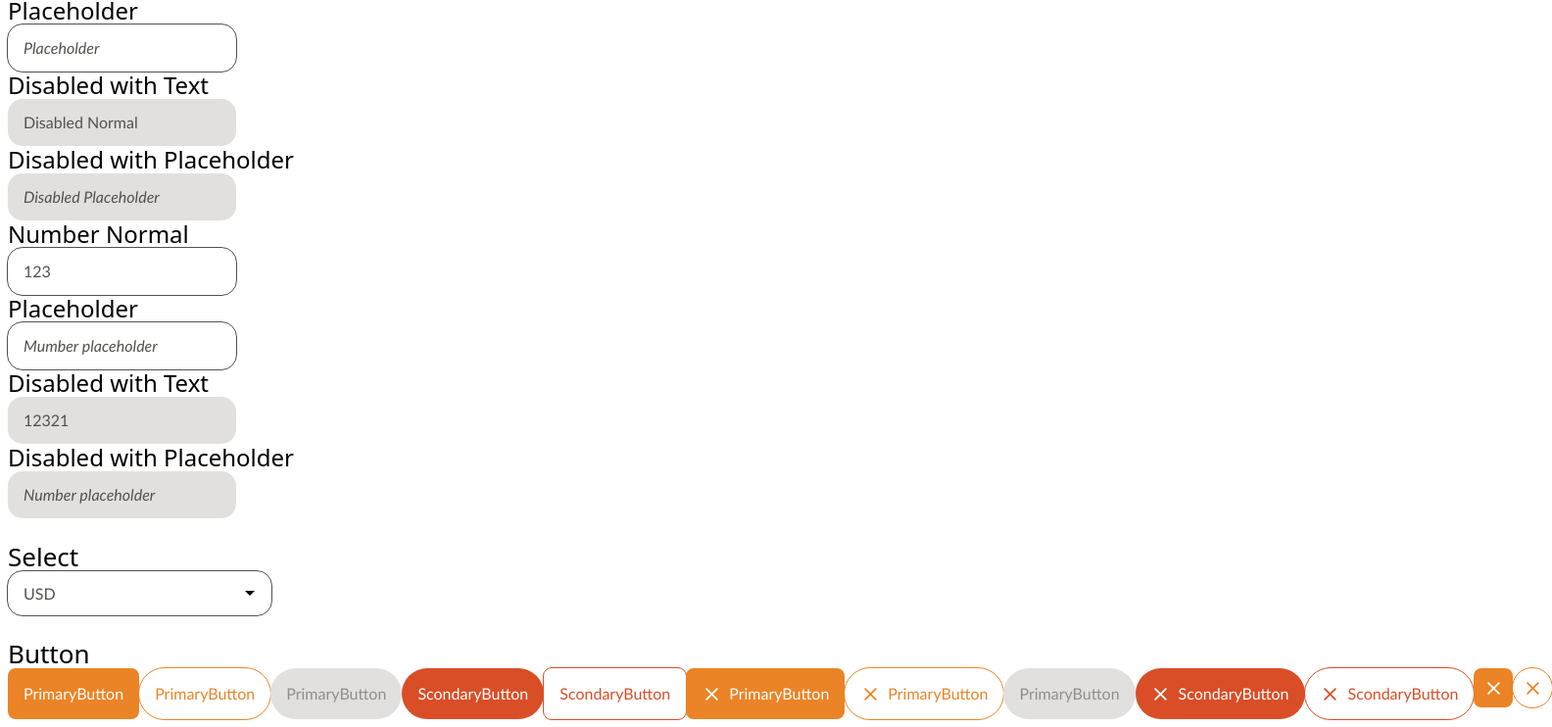
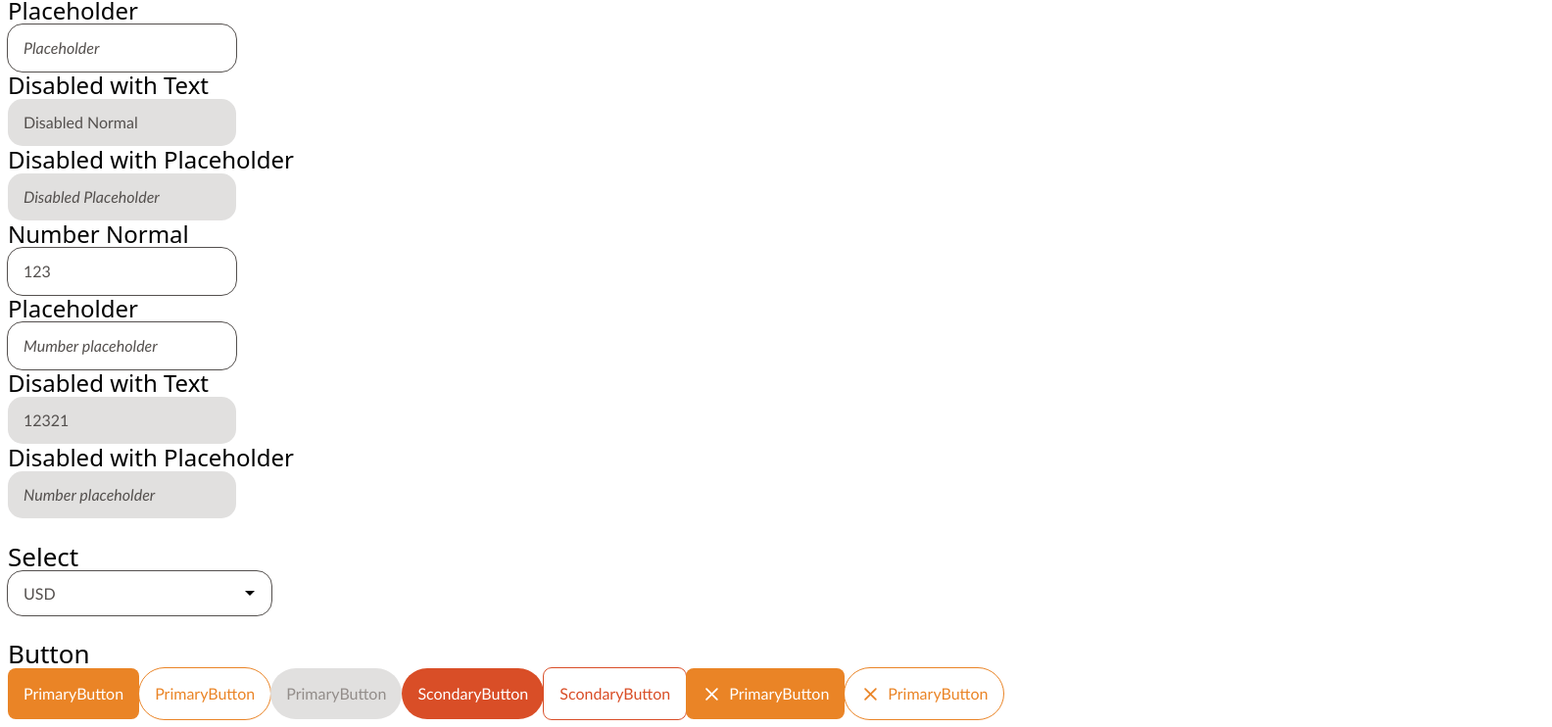
Before and after one commit to Icarus1223/Creato-Nextjs, a Next.js app: page / in a window 1280 px wide. Shown: the part 539-1281 px from the top of the page at 98% size, 1584 px wide, since content can reach past the window. Built offline with nearby package versions, Linux system fonts and the light colour scheme.

Commit message:
Button Com Finished

```diff
--- a/pages/index.tsx
+++ b/pages/index.tsx
@@ -50,16 +50,11 @@ export default function Home() {
       <div className="flex">
         <Button.PrimaryButton value="PrimaryButton" rounded="true"></Button.PrimaryButton>
         <Button.PrimaryButton value="PrimaryButton" outline="true"></Button.PrimaryButton>
-        <Button.PrimaryButton value={"PrimaryButton"} disabled></Button.PrimaryButton>
+        <Button.PrimaryButton value={"PrimaryButton"} disabled onClick={() => alert("test")}></Button.PrimaryButton>
         <Button.SecondaryButton value="ScondaryButton"></Button.SecondaryButton>
         <Button.SecondaryButton value="ScondaryButton" outline="true" rounded="true"></Button.SecondaryButton>
         <Button.PrimaryButton value="PrimaryButton" rounded="true"><Icon icon="close" /></Button.PrimaryButton>
         <Button.PrimaryButton value="PrimaryButton" outline="true"><Icon icon="close" /></Button.PrimaryButton>
-        <Button.PrimaryButton value={"PrimaryButton"} disabled></Button.PrimaryButton>
-        <Button.SecondaryButton value="ScondaryButton"><Icon icon="close" /></Button.SecondaryButton>
-        <Button.SecondaryButton value="ScondaryButton" outline="true"><Icon icon="close" /></Button.SecondaryButton>
-        <Button.PrimaryButton rounded="true"><Icon icon="close" /></Button.PrimaryButton>
-        <Button.PrimaryButton outline="true"><Icon icon="close" /></Button.PrimaryButton>
       </div>
     </div>
   );
--- a/src/components/Button/PrimaryButton.tsx
+++ b/src/components/Button/PrimaryButton.tsx
@@ -8,7 +8,7 @@ export default function PrimaryButton(props: BaseButtonProps) {
             className={`inline-flex items-center justify-center ${props.outline === 'true' ? 'btn-primary-outline' : 'btn-primary'} ${props.rounded === 'true' ? 'btn-rounded' : 'btn-pill'}`}
             {...props}
         >
-            <span className={props.children ? `w-[20px] h-[20px] ${props.value ? 'mr-2' : ''} inline-flex items-center justify-center` : ''}>{props.children}</span>
+            <span className={props.children ? `w-[20px] h-[20px] ${props.value ? 'mr-2' : ''} flex items-center justify-center` : ''}>{props.children}</span>
             <span>{props.value}</span>
         </BaseButton>
     )
--- a/src/components/Button/SecondaryButton.tsx
+++ b/src/components/Button/SecondaryButton.tsx
@@ -7,7 +7,7 @@ export default function PrimaryButton(props: BaseButtonProps) {
             className={`inline-flex items-center justify-center ${props.outline === 'true' ? 'btn-secondary-outline' : 'btn-secondary'} ${props.rounded === 'true' ? 'btn-rounded' : 'btn-pill'}`}
             {...props}
         >
-            <span className={props.children ? `w-[20px] h-[20px] ${props.value ? 'mr-2' : ''} inline-flex items-center justify-center` : ''}>{props.children}</span>
+            <span className={props.children ? `w-[20px] h-[20px] ${props.value ? 'mr-2' : ''} flex items-center justify-center` : ''}>{props.children}</span>
             <span>{props.value}</span>
         </BaseButton>
     )
--- a/src/components/Button1.tsx
+++ /dev/null
@@ -1,65 +0,0 @@
-import { MouseEventHandler, useState } from "react"
-import Icon from "./Icon"
-
-interface ButtonProps {
-    color?: string,
-    text?: string,
-    rounded: string,
-    outlined?: boolean,
-    disabled?: boolean,
-    width?: string,
-    icon?: string,
-    handleClick?: MouseEventHandler
-}
-
-export default function Button(props: ButtonProps) {
-    const { color, text, rounded, outlined, disabled, icon, width, handleClick } = props
-    const [hover, setHover] = useState(false)
-
-    const buttonConfig: any = {
-        primary: {
-            iconColor: 'fill-primary-500',
-            fill: 'bg-primary-500 text-white hover:bg-primary-300 active:bg-primary-500',
-            outline: 'outline outline-1 text-primary-500 bg-white hover:outline-0 hover:bg-primary-300 hover:text-white active:bg-primary-500 active:text-white'
-        },
-        secondary: {
-            iconColor: 'fill-secondary-500',
-            fill: 'bg-secondary-500 text-white hover:bg-secondary-300 active:bg-secondary-500',
-            outline: 'outline outline-1 text-secondary-500 bg-white hover:outline-0 hover:bg-secondary-300 hover:text-white active:bg-secondary-500 active:text-white'
-        },
-        rounded: 'rounded-[8px]',
-        pill: 'rounded-full',
-        disable: 'bg-neutral-100 cursor-not-allowed text-neutral-500',
-    }
-
-    return (
-        <button
-            className={`
-                ${text ? 'p-[16px]' : 'p-[8px] w-[40px] h-[40px]'}
-                transition duration-300
-                flex items-center justify-center
-                ${buttonConfig[rounded]}
-                ${disabled && buttonConfig.disable}
-                ${color && (outlined ? buttonConfig[color].outline : buttonConfig[color].fill)}
-            `}
-            onClick={handleClick}
-            onMouseOver={() => setHover(true)}
-            onMouseLeave={() => setHover(false)}
-        >
-            {icon &&
-                <div className={text ? 'w-[20px] h-[20px] flex justify-center items-center mr-[8px]' : ''}>
-                    <Icon
-                        icon={icon}
-                        // color={`
-                        //     transition duration-300
-                        //     ${disabled ? 'fill-neutral-500' :
-                        //         color ? (outlined && hover) || !outlined ?
-                        //             'fill-white' : `${buttonConfig[color].iconColor}` : ''}
-                        // `}
-                    />
-                </div>
-            }
-            <span className="text-[16px] leading-5 font-normal">{text}</span>
-        </button>
-    )
-}
--- a/styles/globals.css
+++ b/styles/globals.css
@@ -54,10 +54,6 @@ h5 {
 
 h6 {
     @apply text-xm sm:text-sm
-}
-
-button {
-    @apply p-4
 }
 
 input {
@@ -135,12 +131,16 @@ button[type="button"]:disabled:active {
     box-shadow: 0px 0px 0px rgba(0, 0, 0, 0.15);
 }
 
+button[type="button"]:disabled svg {
+    @apply fill-neutral-500
+}
+
 .btn {
-    @apply px-4 py-4
+    @apply p-4
 }
 
 .btn-icon {
-    @apply px-2.5 py-2.5 w-[40px] h-[40px]
+    @apply p-2.5 w-[40px] h-[40px]
 }
 
 .btn-rounded {
```
